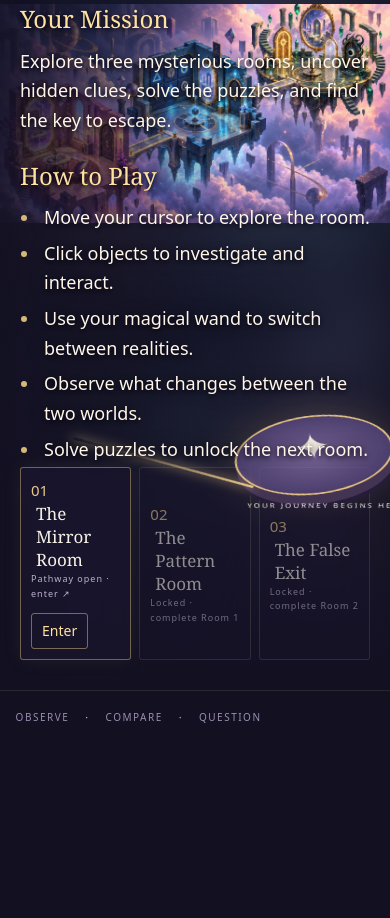
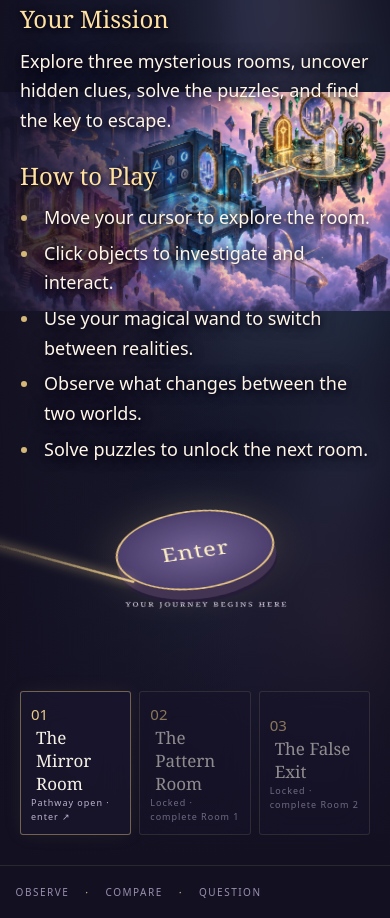
Before and after one commit to Faalroba/AI-Design-Portfolio, a plain HTML site: page play/the-impossible-room/index.html in a window 390 px wide. Shown: the part 590-1508 px from the top of the page. Before the commit the page ends 1333 px from the top, so only its background shows below. Drawn offline with Linux system fonts and the light colour scheme.

Commit message:
Place game entry on glowing starting platform

```diff
--- a/play/the-impossible-room/controller.js
+++ b/play/the-impossible-room/controller.js
@@ -87,6 +87,7 @@ function showEnding(){clearTimeout(completionTimer);state.view='ending';$('#worl
 function restart(){clearTimeout(completionTimer);clearTimeout(feedbackTimer);document.querySelectorAll('dialog[open]').forEach(d=>d.close());state=fresh();hintCount=0;$('#stage').className='stage';$('#wand').classList.remove('wrong-wand');showWorld();}
 $('#check').onclick=()=>{if(state.dials.every((n,i)=>SYMBOLS[n]===SOLUTION[i])){$('#puzzle').close();finishRoom(0);}else{state.attempts[0]++;$('#puzzle-message').textContent='The marks dim. Nothing is lost. Look for their order in the other reality.';$('#dials').classList.remove('wrong');void $('#dials').offsetWidth;$('#dials').classList.add('wrong');feedback(false);}};
 document.querySelectorAll('[data-room]').forEach(el=>el.onclick=()=>enter(Number(el.dataset.room)));
+$('#platform-enter').onclick=()=>enter(nextDestination());
 $('#map').onclick=()=>{if(state.view==='beyond'){state.insideMirror=false;enter(2);}else showWorld();};$('#home').onclick=e=>{e.preventDefault();showWorld();};
 $('#continue').onclick=()=>{clearTimeout(completionTimer);$('#complete').close();if(state.room<2)enter(state.room+1);else{draw();say('Return to the key inside the mirror. The glass will let you reach it now.');document.querySelector('#obj-key')?.focus();}};
 $('#stay').onclick=()=>$('#complete').close();$('.close').onclick=()=>$('#puzzle').close();
--- a/play/the-impossible-room/index.html
+++ b/play/the-impossible-room/index.html
@@ -1,5 +1,5 @@
 <!doctype html>
-<html lang="en"><head><meta charset="utf-8"><meta name="viewport" content="width=device-width, initial-scale=1"><title>The Impossible Room · Week 9</title><meta name="description" content="Three rooms, two realities, one impossible escape. A complete playable first draft."><link rel="preload" as="image" href="assets/world-opening.webp" type="image/webp"><link rel="stylesheet" href="style.css?v=opening-cover-1"><link rel="stylesheet" href="onboarding.css?v=map-intro-9"></head>
+<html lang="en"><head><meta charset="utf-8"><meta name="viewport" content="width=device-width, initial-scale=1"><title>The Impossible Room · Week 9</title><meta name="description" content="Three rooms, two realities, one impossible escape. A complete playable first draft."><link rel="preload" as="image" href="assets/world-opening.webp" type="image/webp"><link rel="stylesheet" href="style.css?v=opening-cover-1"><link rel="stylesheet" href="onboarding.css?v=map-intro-10"></head>
 <body>
 <header><a class="wordmark" href="#" id="home">THE IMPOSSIBLE ROOM<span>A STUDY IN PERCEPTION</span></a><div class="top-actions"><span class="edition">WEEK 09 / PLAYABLE STUDY</span><button id="sound" aria-pressed="false">Sound off</button><button id="help" data-kind="info" aria-haspopup="dialog" aria-controls="controls-help">Help</button><button id="restart">Restart ↺</button></div></header>
 <main>
@@ -15,7 +15,7 @@
   <li>Solve puzzles to unlock the next room.</li>
 </ul></section>
   </div>
-</section><div class="room-route" aria-label="Room progression"><button id="room1" data-room="0" data-kind="move">01 <strong>The Mirror Room</strong><span>Available · enter ↗</span><b class="route-enter" aria-hidden="true">Enter</b></button><button id="room2" data-room="1" data-kind="move">02 <strong>The Pattern Room</strong><span>Locked · solve Room 1</span></button><button id="room3" data-room="2" data-kind="move">03 <strong>The False Exit</strong><span>Locked · solve Room 2</span></button></div><div class="start-platform" aria-hidden="true">✦<span>YOUR JOURNEY BEGINS HERE</span></div></section>
+</section><div class="room-route" aria-label="Room progression"><button id="room1" data-room="0" data-kind="move">01 <strong>The Mirror Room</strong><span>Available · enter ↗</span></button><button id="room2" data-room="1" data-kind="move">02 <strong>The Pattern Room</strong><span>Locked · solve Room 1</span></button><button id="room3" data-room="2" data-kind="move">03 <strong>The False Exit</strong><span>Locked · solve Room 2</span></button></div><button id="platform-enter" class="start-platform" data-kind="move" aria-label="Enter the game">Enter<span>YOUR JOURNEY BEGINS HERE</span></button></section>
 <section id="room" hidden aria-label="Interactive room"><div class="room-heading"><div><p class="eyebrow" id="room-label">ROOM 01 / THE MIRROR ROOM</p><h1 id="reality-name">The world you know.</h1></div><div class="room-tools"><button id="map" data-kind="move">← World</button><button id="hint" data-kind="info">A little nudge ✧</button><span id="reality-badge">Original reality</span></div></div><aside id="tutorial" class="tutorial-card" aria-label="Getting started" hidden><p id="tutorial-label"></p><p id="tutorial-text" role="status" aria-live="polite"></p><button id="skip-tutorial">Skip tutorial</button></aside><div class="stage" id="stage"></div><div class="puzzle-tools" id="pattern-tools" hidden><span id="sequence-label">REFLECTED ORDER</span><div id="pattern-slots" aria-live="polite"></div><button id="clear-pattern" data-kind="interact">Clear sequence ↺</button></div><div class="scene-caption"><span id="focus-label">Move your wand. Let the room answer.</span><span class="progress">EXIT PROGRESS <b id="progress">0 / 3</b><i id="pip1"></i><i></i><i></i></span></div><p id="message" role="status" aria-live="polite">The mirror is awake. Something in this room is out of place.</p><div class="inventory" id="inventory"><span>HELD</span><b id="held">Nothing yet</b><span class="micro" id="room-prompt">Click to investigate · Click the mirror to shift</span></div></section>
 <section id="ending" hidden aria-labelledby="ending-title"><div class="ending-aura" aria-hidden="true"></div><p class="eyebrow">BEYOND THE IMPOSSIBLE</p><span class="ending-star" aria-hidden="true">✧</span><h1 id="ending-title">You found what was possible.</h1><p>Three rooms. Two realities.<br>One way through.</p><div class="ending-progress">01 ✦ &nbsp; 02 ✦ &nbsp; 03 ✦</div><p class="ending-detail">The final door is unlocked. You have escaped.</p><button class="primary" id="play-again" data-kind="interact">Begin another journey ↺</button></section>
 </main>
@@ -37,4 +37,4 @@
   <p><span class="mouse-copy">A glowing star invites investigation. A spinning star marks an interaction. A blue-purple pulse marks a reality-switching mirror.</span><span class="touch-copy">Tap the mirror to shift reality. Tap other objects to investigate. A blue-purple pulse signals the shift.</span></p>
   <button id="close-help" class="primary">Back to exploring</button>
 </dialog>
-<div id="wand" aria-hidden="true"><svg viewBox="0 0 90 115"><defs><linearGradient id="wandGold"><stop stop-color="#a77b3c"/><stop offset=".5" stop-color="#fff0b7"/><stop offset="1" stop-color="#c49b55"/></linearGradient></defs><g class="wand-waves"><circle cx="58" cy="18" r="20"/><circle cx="58" cy="18" r="28"/></g><g class="wand-sparks"><polygon points="78.00,-10.00 79.26,-6.74 82.76,-6.55 80.04,-4.34 80.94,-0.95 78.00,-2.85 75.06,-0.95 75.96,-4.34 73.24,-6.55 76.74,-6.74"/><polygon points="92.00,-22.70 92.94,-20.29 95.52,-20.14 93.51,-18.51 94.17,-16.01 92.00,-17.41 89.83,-16.01 90.49,-18.51 88.48,-20.14 91.06,-20.29"/><polygon points="104.00,-33.50 104.63,-31.87 106.38,-31.77 105.02,-30.67 105.47,-28.98 104.00,-29.93 102.53,-28.98 102.98,-30.67 101.62,-31.77 103.37,-31.87"/></g><path d="M12 99L52 29L57 32L17 102Z" fill="url(#wandGold)" stroke="#d6ae69" stroke-width="1"/><g class="wand-star"><path d="M58 4l4 9 10 1 -8 7 2 10 -8 -5 -9 5 2 -10 -8 -7 11 -1Z" fill="url(#wandGold)" stroke="#f7d99b"/></g></svg></div><script src="progression.js"></script><script src="game.js"></script><script src="room-one-art.js"></script><script src="rooms-art.js?v=plaque-1"></script><script src="controller.js?v=map-entry-1"></script><script src="onboarding.js?v=map-intro-9"></script></body></html>
+<div id="wand" aria-hidden="true"><svg viewBox="0 0 90 115"><defs><linearGradient id="wandGold"><stop stop-color="#a77b3c"/><stop offset=".5" stop-color="#fff0b7"/><stop offset="1" stop-color="#c49b55"/></linearGradient></defs><g class="wand-waves"><circle cx="58" cy="18" r="20"/><circle cx="58" cy="18" r="28"/></g><g class="wand-sparks"><polygon points="78.00,-10.00 79.26,-6.74 82.76,-6.55 80.04,-4.34 80.94,-0.95 78.00,-2.85 75.06,-0.95 75.96,-4.34 73.24,-6.55 76.74,-6.74"/><polygon points="92.00,-22.70 92.94,-20.29 95.52,-20.14 93.51,-18.51 94.17,-16.01 92.00,-17.41 89.83,-16.01 90.49,-18.51 88.48,-20.14 91.06,-20.29"/><polygon points="104.00,-33.50 104.63,-31.87 106.38,-31.77 105.02,-30.67 105.47,-28.98 104.00,-29.93 102.53,-28.98 102.98,-30.67 101.62,-31.77 103.37,-31.87"/></g><path d="M12 99L52 29L57 32L17 102Z" fill="url(#wandGold)" stroke="#d6ae69" stroke-width="1"/><g class="wand-star"><path d="M58 4l4 9 10 1 -8 7 2 10 -8 -5 -9 5 2 -10 -8 -7 11 -1Z" fill="url(#wandGold)" stroke="#f7d99b"/></g></svg></div><script src="progression.js"></script><script src="game.js"></script><script src="room-one-art.js"></script><script src="rooms-art.js?v=plaque-1"></script><script src="controller.js?v=map-entry-2"></script><script src="onboarding.js?v=map-intro-10"></script></body></html>
--- a/play/the-impossible-room/onboarding.css
+++ b/play/the-impossible-room/onboarding.css
@@ -24,9 +24,9 @@
   font-weight: 500;
   text-shadow: 0 2px 5px #090516, 0 0 15px #090516bb;
 }
-#room1 { position: relative; padding-right: 100px; }
-.route-enter { position: absolute; right: 20px; top: 50%; transform: translateY(-50%); padding: 9px 14px; border: 1px solid #d5b87888; border-radius: 3px; color: #ffe1a0; font-size: 16px; font-weight: 500; }
-#room1:hover .route-enter, #room1:focus-visible .route-enter { background: #d5b87822; }
+#platform-enter { z-index: 3; padding: 0; color: #fff0c6; font: 24px Georgia, serif; letter-spacing: 1px; }
+#platform-enter span { position: absolute; top: 100%; left: 50%; transform: translateX(-50%) rotate(10deg); margin: 16px 0 0; color: #f4e7f7; }
+#platform-enter:hover, #platform-enter:focus-visible { box-shadow: 0 12px 0 #443453, 0 17px 0 #251d38, 0 0 45px #e9c98788; border-color: #fff0c6; }
 .world-guide .welcome-sections { grid-template-columns: 1fr; gap: 24px; }
 .world-guide .welcome-sections > section + section { border: none; padding: 0; }
 .welcome-sections { display: grid; grid-template-columns: .85fr 1.15fr; gap: 26px; text-align: left; }
@@ -76,11 +76,10 @@ dialog.controls-help { width: min(550px, calc(100vw - 32px)); max-height: calc(1
 #close-help { font-size: 16px; }
 
 @media (max-width: 750px) {
+  #platform-enter { position: relative; display: block; left: auto; bottom: auto; margin: 30px auto 45px; }
   .world-copy { margin-left: 20px; }
   .world-guide { margin-left: 20px; }
   #world .room-route { left: 20px; right: 20px; }
-  #room1 { padding-right: 10px; }
-  .route-enter { position: static; display: block; width: fit-content; transform: none; margin-top: 12px; padding: 6px 10px; font-size: 14px; }
   .world-copy p.welcome-introduction { font-size: 20px; }
   .world-guide .welcome-sections p, .world-guide .controls-list { font-size: 18px; }
   .world-guide .welcome-sections h2 { font-size: 24px; }
--- a/play/the-impossible-room/onboarding.js
+++ b/play/the-impossible-room/onboarding.js
@@ -104,6 +104,7 @@
   }
 
   document.querySelector('#room1').addEventListener('click', startIntroduction);
+  document.querySelector('#platform-enter').addEventListener('click', startIntroduction);
   document.querySelector('#skip-tutorial').addEventListener('click', closeTutorial);
   document.querySelector('#help').addEventListener('click', () => help.showModal());
   document.querySelector('#close-help').addEventListener('click', () => help.close());
```
